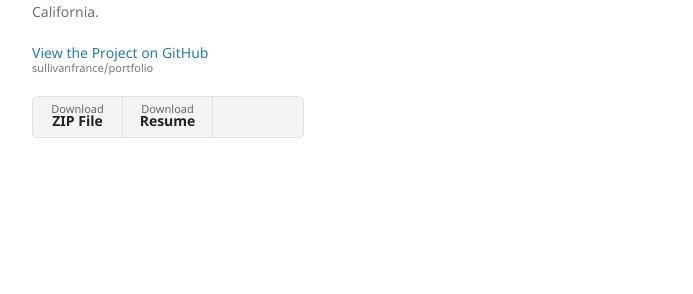
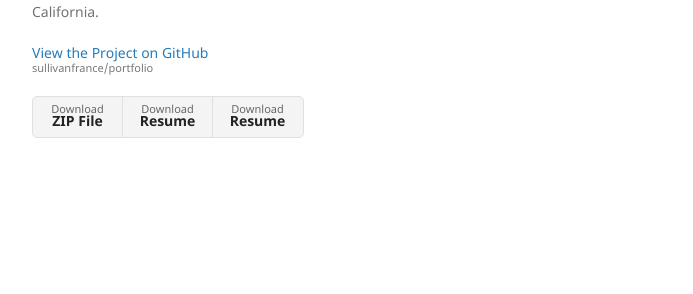
Before and after one commit to sullivanfrance/portfolio, a Jekyll site: the page built from another-page.md, in a window 1280 px wide. Shown: the part 420-714 px from the top of the page, without its empty margins (178-871 px from the left). Built offline with Jekyll 4.4.1, drawn with Linux system fonts in a browser that asks for light colours; our own code applies the rules of GitHub Pages for plain Markdown files.

Commit message:
Update default.html

```diff
--- a/_layouts/default.html
+++ b/_layouts/default.html
@@ -40,6 +40,7 @@
         <ul class="downloads">
           <li><a href="{{ site.github.zip_url }}">Download <strong>ZIP File</strong></a></li>
           <li><a href="{{ https://github.com/sullivanfrance/resume/archive/refs/heads/main.zip_url }}">Download <strong>Resume</strong></a></li>
+	  <li><a href="{{ https://github.com/sullivanfrance/resume/archive/refs/heads/main.zip }}">Download <strong>Resume</strong></a></li>
         </ul>
         {% endif %}
       </header>
```
